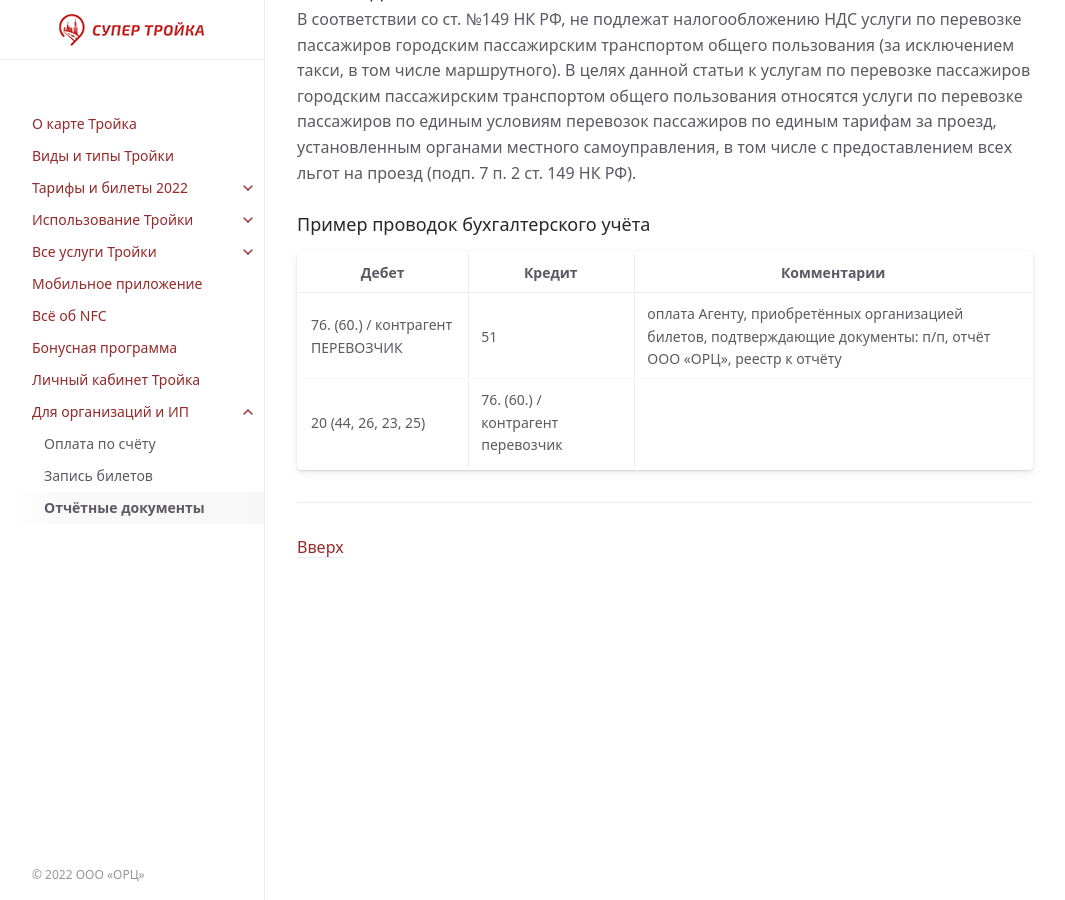
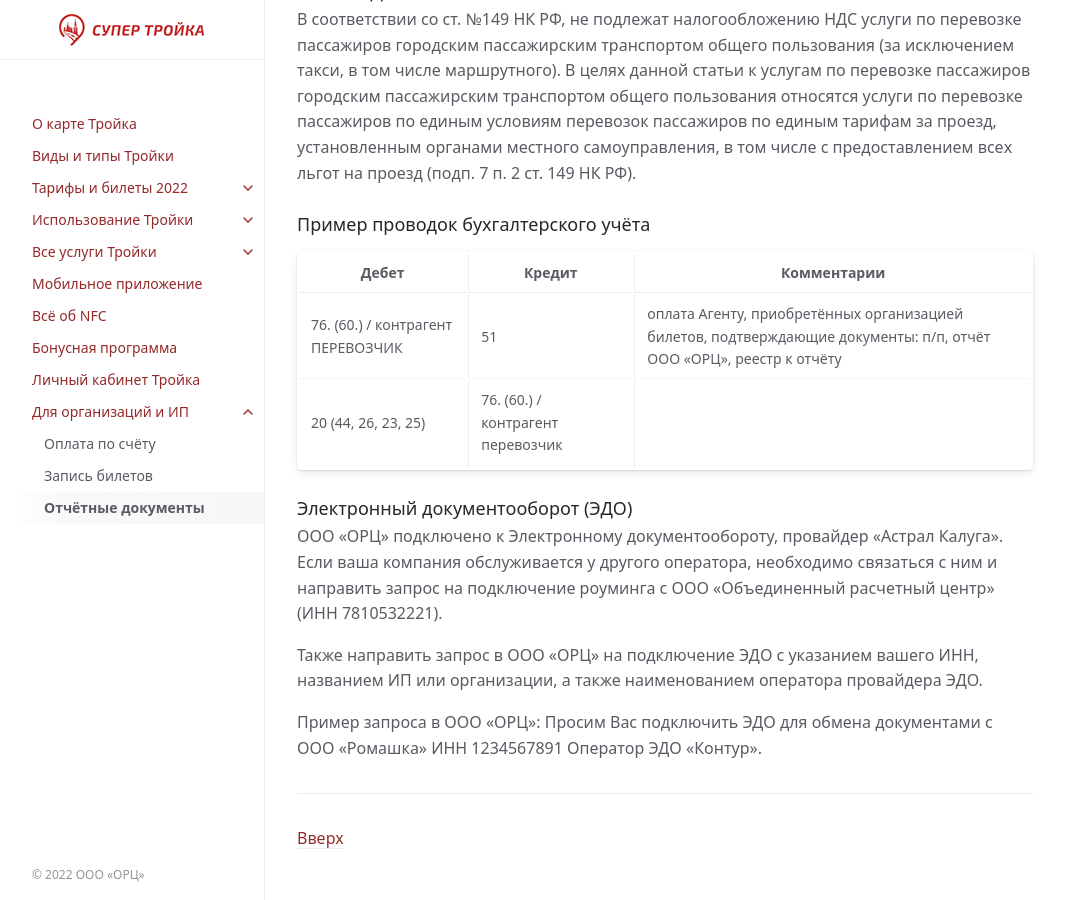
Before and after one commit to InvoiceBox/wiki.supertroika.ru, a Jekyll site: the page built from troika/business/docs.md, in a window 1280 px wide and 900 px high, scrolled down 760 px. Shown: the whole window, without its empty margins (107-1172 px from the left). Built offline with Jekyll 4.4.1, drawn with Linux system fonts in a browser that asks for light colours.

Commit message:
Added EDO

```diff
--- a/troika/business/docs.md
+++ b/troika/business/docs.md
@@ -39,3 +39,14 @@ date: 2022-05-06 13:21:00 +0300
 |-----------------------------------|-------------------------------------|--------------------------------------------------------------------------------------------------------------------|
 | 76. (60.) / контрагент ПЕРЕВОЗЧИК | 51                                  | оплата Агенту, приобретённых организацией билетов, подтверждающие документы: п/п, отчёт ООО «ОРЦ», реестр к отчёту |
 | 20 (44, 26, 23, 25)               | 76. (60.) / контрагент перевозчик   |                                                                                                                    |
+
+
+### Электронный документооборот (ЭДО)
+
+ООО «ОРЦ» подключено к Электронному документообороту, провайдер «Астрал Калуга». Если ваша компания обслуживается у другого
+оператора, необходимо связаться с ним и направить запрос на подключение роуминга с ООО «Объединенный расчетный центр» (ИНН 7810532221).
+
+Также направить запрос в ООО «ОРЦ» на подключение ЭДО с указанием вашего ИНН, названием ИП или организации, а также наименованием
+оператора провайдера ЭДО.
+
+Пример запроса в ООО «ОРЦ»: Просим Вас подключить ЭДО для обмена документами с ООО «Ромашка» ИНН 1234567891 Оператор ЭДО «Контур».
```
